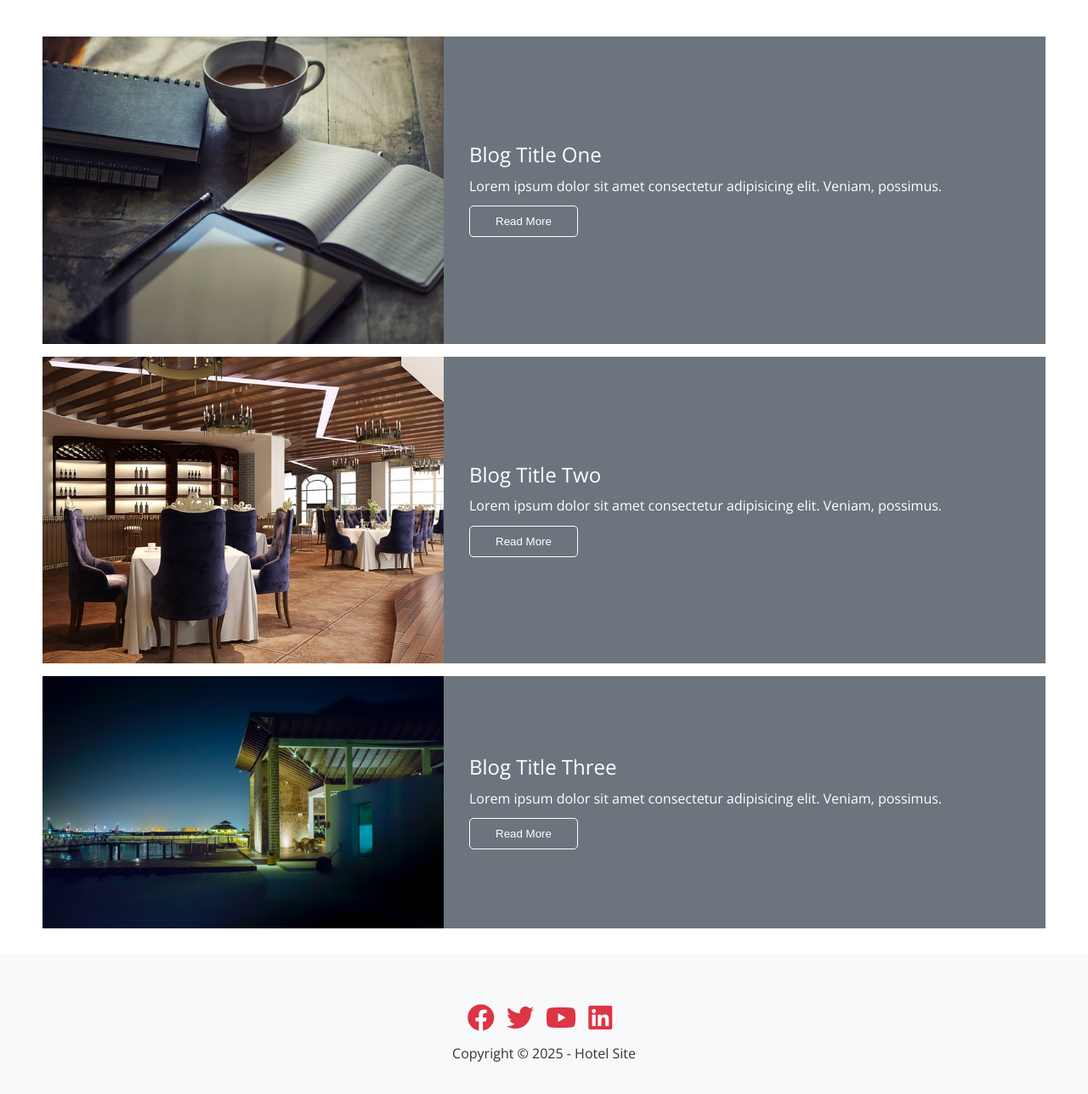
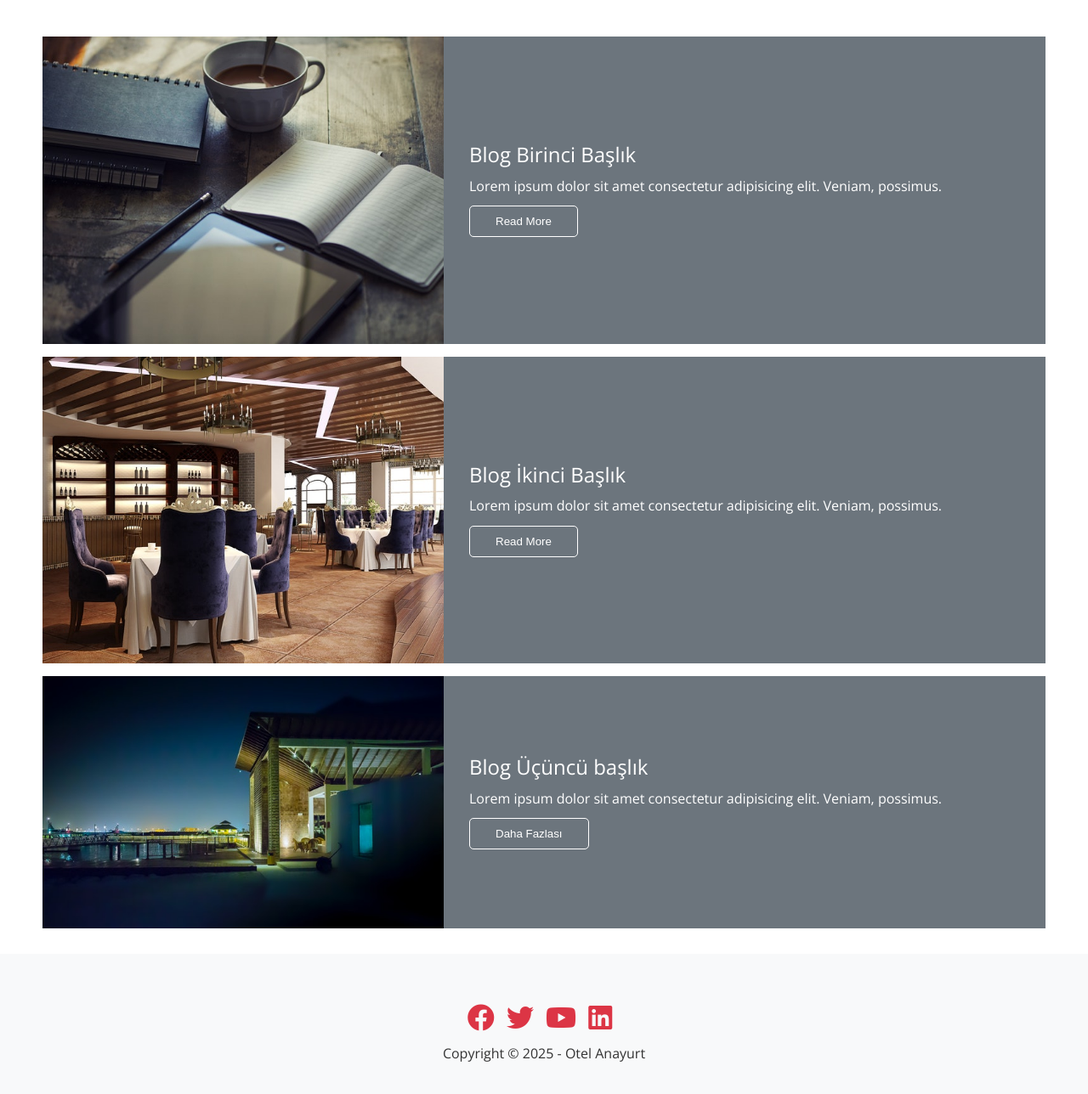
Before and after one commit to toprakmuhammed/Otel-Anayurt, a plain HTML site: page blogs.html in a window 1280 px wide. Shown: the part 402-1690 px from the top of the page at 85% size. Drawn offline with nearby package versions, Linux system fonts and the light colour scheme.

```diff
--- a/blogs.html
+++ b/blogs.html
@@ -51,7 +51,7 @@
             </div>
             <div class="column">
               <div class="column-2 bg-secondary">
-                <h2>Blog Title One</h2>
+                <h2>Blog Birinci Başlık</h2>
                 <p>
                   Lorem ipsum dolor sit amet consectetur adipisicing elit.
                   Veniam, possimus.
@@ -70,7 +70,7 @@
             </div>
             <div class="column">
               <div class="column-2 bg-secondary">
-                <h2>Blog Title Two</h2>
+                <h2>Blog İkinci Başlık</h2>
                 <p>
                   Lorem ipsum dolor sit amet consectetur adipisicing elit.
                   Veniam, possimus.
@@ -89,12 +89,12 @@
             </div>
             <div class="column">
               <div class="column-2 bg-secondary">
-                <h2>Blog Title Three</h2>
+                <h2>Blog Üçüncü başlık</h2>
                 <p>
                   Lorem ipsum dolor sit amet consectetur adipisicing elit.
                   Veniam, possimus.
                 </p>
-                <button class="btn btn-outline">Read More</button>
+                <button class="btn btn-outline">Daha Fazlası</button>
               </div>
             </div>
           </div>
@@ -109,7 +109,7 @@
         <a href="#"><i class="fab fa-youtube fa-2x"></i></a>
         <a href="#"><i class="fab fa-linkedin fa-2x"></i></a>
       </div>
-      <p>Copyright &copy 2025 - Hotel Site</p>
+      <p>Copyright &copy 2025 - Otel Anayurt</p>
     </footer>
   </body>
 </html>
```
Also changed, not shown: index.html (+1 -1 lines).
